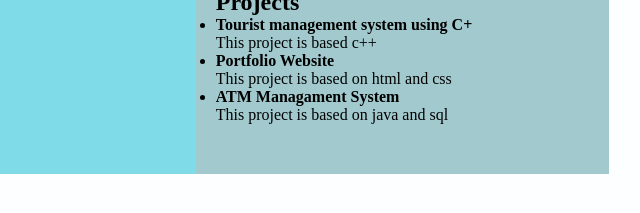
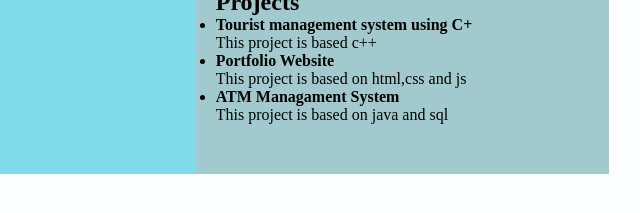
Before and after one commit to vaishnavi123-hon/vaishnavi.github.io, a plain HTML site: page index.html in a window 1280 px wide. Shown: the part 571-784 px from the top of the page, 351-991 px from the left. Drawn offline with Linux system fonts and the light colour scheme.

Commit message:
Update index.html

```diff
--- a/index.html
+++ b/index.html
@@ -134,8 +134,8 @@ body {
 					</li>
 					<li>
 						<h4>Portfolio Website   </h4>
-						<p>This project is based on html and
-						css </p>
+						            <p> This project is based on html,css and js</p>
+
 
 					</li>
 					<li>
```
